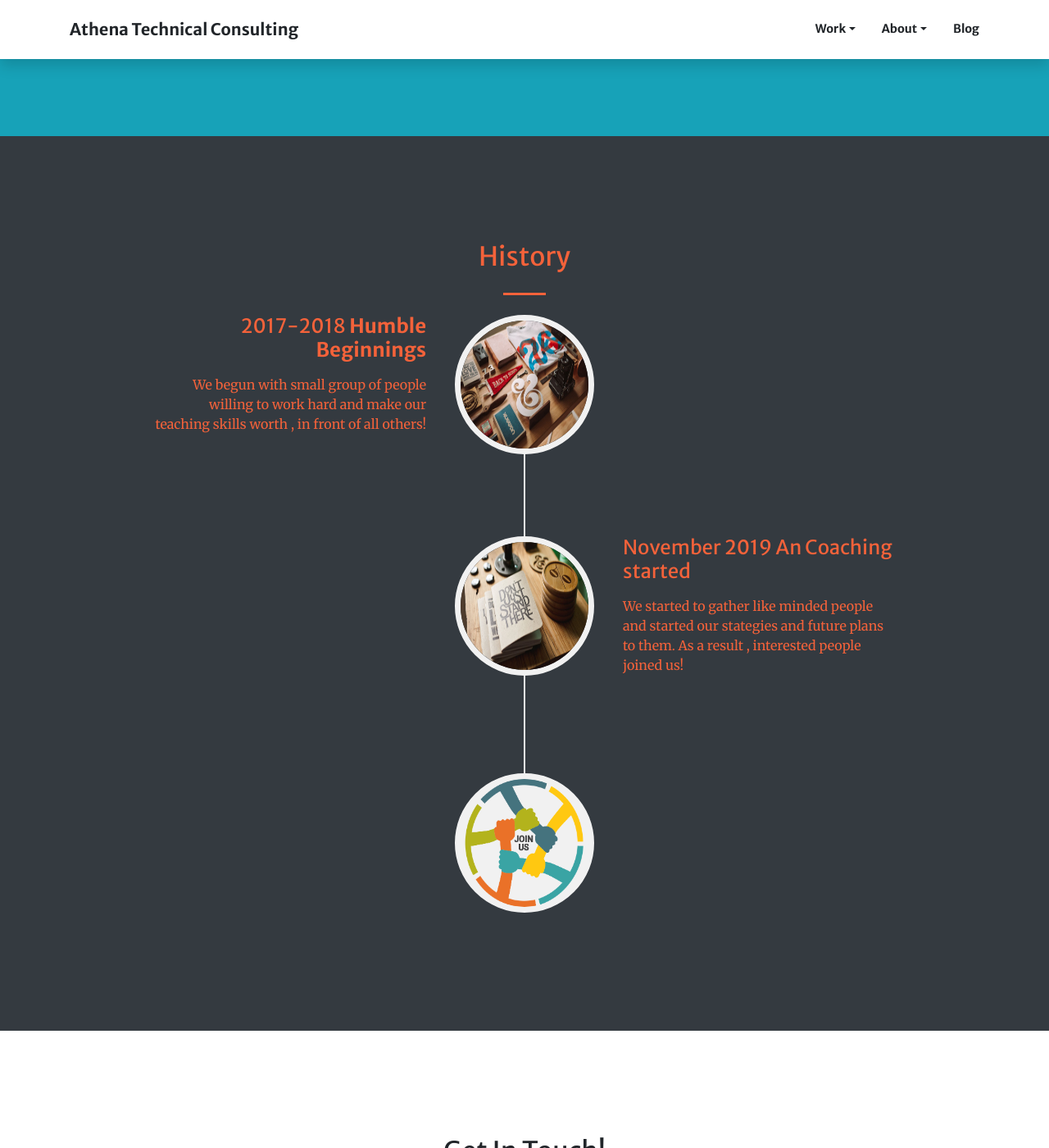
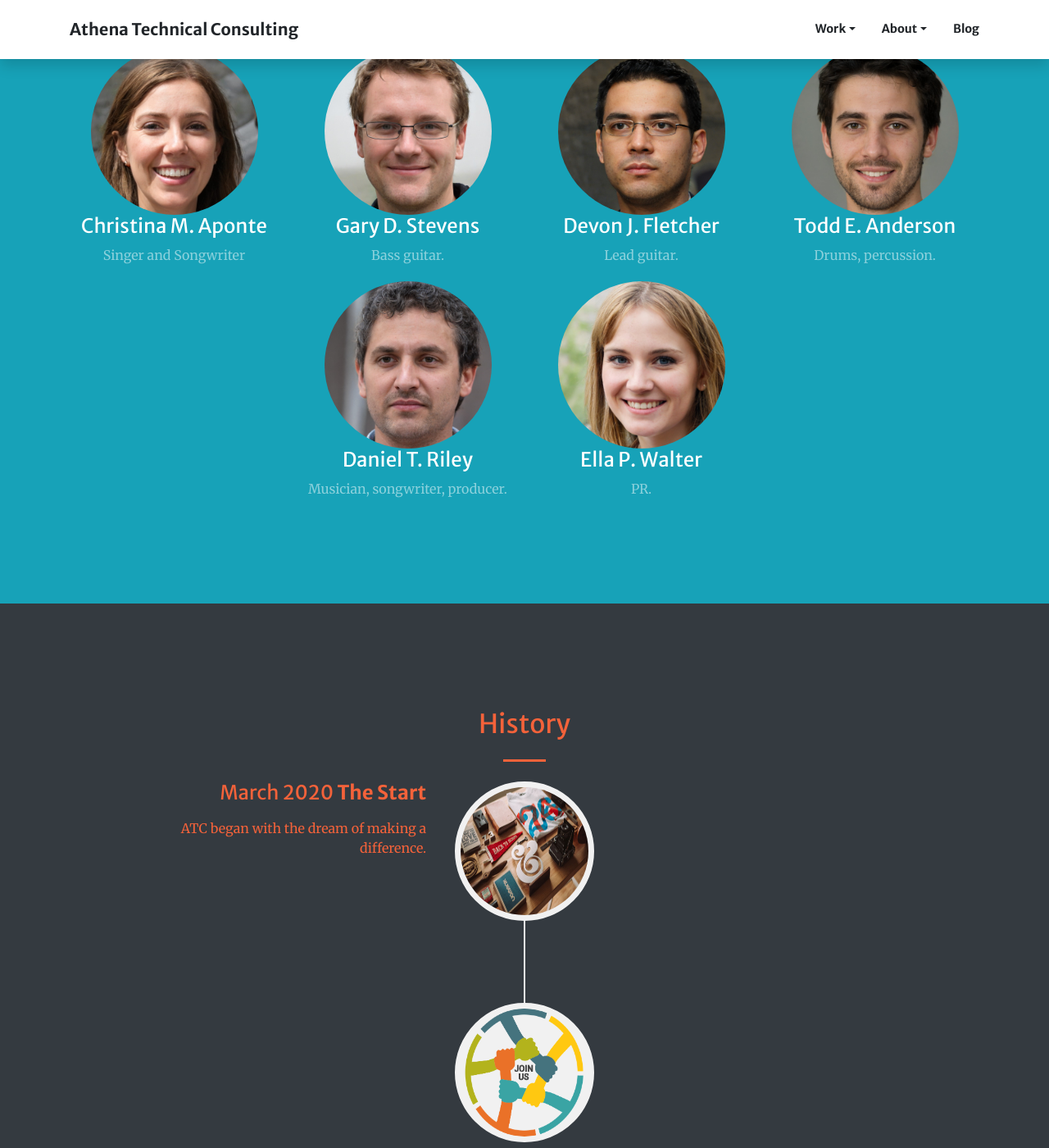
Before and after one commit to athenatechnicalconsulting/athenatechnicalconsulting.github.io, a Jekyll site: the page built from about.md, in a window 1280 px wide and 1400 px high, scrolled down 419 px. Shown: the whole window at 82% size. Built offline with Jekyll 4.4.1, drawn with Linux system fonts in a browser that asks for light colours; nearby versions of some CDN libraries; some of the changed text lies outside the part shown.

Commit message:
more updates to CSS

```diff
--- a/_includes/call-to-action.html
+++ b/_includes/call-to-action.html
@@ -3,7 +3,7 @@
     <div class="row justify-content-center">
       <div class="col-lg-8 {{ section.text_style | default: 'text-center' }}">
         <h2 class="text-white mt-0 text-center">{{ section.title }}</h2>
-        <hr class="divider light my-4">
+        <hr class="divider primary my-4">
         <div class="text-white-50 mb-4 ">{{ section.text | markdownify }}</div>
       </div>
     </div>
--- a/_includes/members.html
+++ b/_includes/members.html
@@ -3,7 +3,7 @@
     <h2 class="text-center mt-0">{{ section.title }}</h2>
     <hr class="divider my-4">
     <div class="row justify-content-center">
-      {% for member in section.team %}
+      {% for member in section.members %}
       <div class="col-lg-3 col-md-6 text-center">
         <div class="member-box">
           <img class="fa fa-4x text-primary" src="{{ member.image }}" alt="{{ member.title }}">
--- a/about.md
+++ b/about.md
@@ -12,13 +12,33 @@ menus:
 sections:
 - type: members.html
   section_id: team
-  title: Our Crew!
+  title: The Team
   background_style: bg-info text-white
   members:
-    - title: Addy Moran
-      text: Founder & Software Engineer
-      image: assets/img/members/person1.jpg
-      url: 'https://addymmoran.github.io'
+      - title: Christina M. Aponte
+        text: Singer and Songwriter
+        image: assets/img/members/person1.jpg
+        url: '#'
+      - title: Gary D. Stevens
+        text: Bass guitar.
+        image: assets/img/members/person2.jpg
+        url: '#'
+      - title: Devon J. Fletcher
+        text: Lead guitar.
+        image: assets/img/members/person3.jpg
+        url: '#'
+      - title: Todd E. Anderson
+        text: Drums, percussion.
+        image: assets/img/members/person5.jpg
+        url: '#'
+      - title: Daniel T. Riley
+        text: Musician, songwriter, producer.
+        image: assets/img/members/person6.jpg
+        url: '#'
+      - title: Ella P. Walter
+        text: PR.
+        image: assets/img/members/person7.jpg
+        url: '#'
 
 - type: timeline.html
   section_id: history
@@ -28,19 +48,10 @@ sections:
   actions:
     - image: assets/img/portfolio/thumbnails/1.jpg
       title: >+
-        2017-2018
-        **Humble Beginnings**
+        March 2020
+        **The Start**
       text: >-
-        We begun with small group of people willing to work hard and make our
-        teaching skills worth , in front of all others!
-    - image: assets/img/portfolio/thumbnails/2.jpg
-      title: >+
-        November 2019
-        An Coaching started
-      text: >-
-        We started to gather like minded people and started our stategies
-        and future plans to them. As a result , interested people joined us!
-
+        ATC began with the dream of making a difference.
 
 - type: contact.html
   section_id: contact
@@ -49,18 +60,8 @@ sections:
     Ready to start your next project with us? Give us a call or send us an email
     and we will get back to you as soon as possible!
   actions:
-    - title: +1 (202) 555-014
-      icon: fa-phone
     - title: E-Mail
       icon: fa-envelope
-      url: mailto:contact@yourwebsite.com
-    - title: Twitter
-      icon: fa-twitter
-      icon_type: fab
-      url: '#'
-    - title: Facebook
-      icon: fa-facebook
-      icon_type: fab
-      url: '#'
+      url: mailto:addymmoran@gmail.com
 
 ---
```
Also changed, not shown: other parts of about.md (+1 -1 lines), index.md (+1 -1 lines), assets/css/creative.css.
